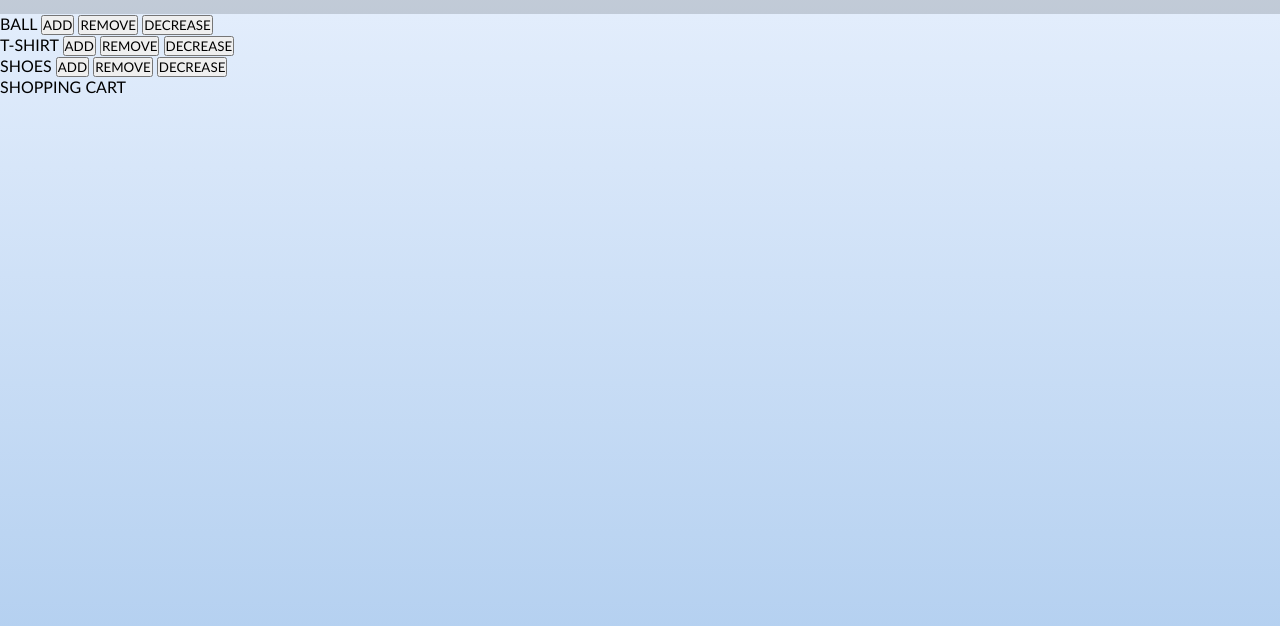
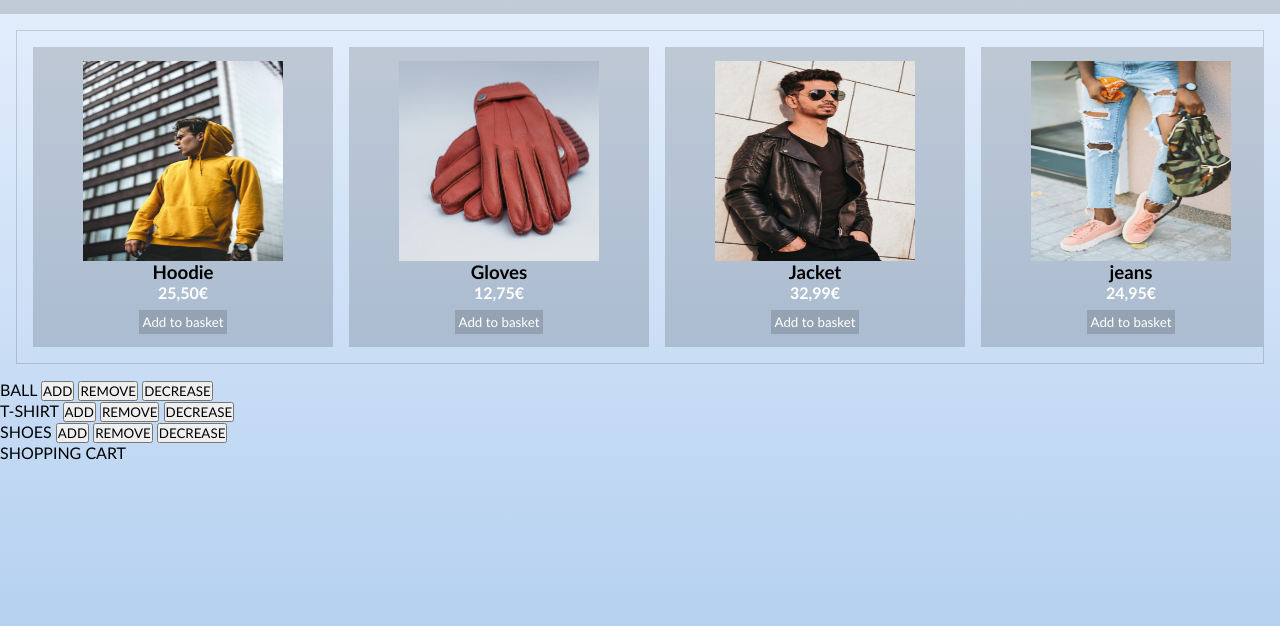
Before and after one commit to VicentBotellaFerragud/Shopping-Cart, a plain HTML site: page index.html in a window 1280 px wide. Shown: the part 50-676 px from the top of the page. Drawn offline with Linux system fonts and the light colour scheme.

Commit message:
some style added

```diff
--- a/index.html
+++ b/index.html
@@ -1,5 +1,6 @@
 <!DOCTYPE html>
 <html lang="en">
+
 <head>
   <meta charset="UTF-8" />
   <meta http-equiv="X-UA-Compatible" content="IE=edge" />
@@ -8,11 +9,82 @@
   <link rel="stylesheet" href="style.css">
   <script src="script.js"></script>
 </head>
+
 <body>
 
   <nav>
+
     <h1>Clothing Land</h1>
+
   </nav>
+
+  <div class="wrapper">
+
+    <div class="item">
+
+      <img src="img\hoodie.jpg">
+      <h3>Hoodie</h3>
+      <h4 class="price">25,50€</h4>
+      <button class="add-btn">Add to basket</button>
+
+    </div>
+
+    <div class="item">
+
+      <img src="img\gloves.jpg">
+      <h3>Gloves</h3>
+      <h4 class="price">12,75€</h4>
+      <button class="add-btn">Add to basket</button>
+
+    </div>
+
+    <div class="item">
+
+      <img src="img\jacket.jpg">
+      <h3>Jacket</h3>
+      <h4 class="price">32,99€</h4>
+      <button class="add-btn">Add to basket</button>
+
+    </div>
+
+    <div class="item">
+
+      <img src="img\jeans.jpg">
+      <h3>jeans</h3>
+      <h4 class="price">24,95€</h4>
+      <button class="add-btn">Add to basket</button>
+
+    </div>
+
+    <div class="item">
+
+      <img src="img\scarf.jpg">
+      <h3>Scarf</h3>
+      <h4 class="price">9,55€</h4>
+      <button class="add-btn">Add to basket</button>
+
+    </div>
+
+    <div class="item">
+
+      <img src="img\t-shirt.jpg">
+      <h3>T-shirt</h3>
+      <h4 class="price">15,25€</h4>
+      <button class="add-btn">Add to basket</button>
+
+    </div>
+
+    <div class="item">
+
+      <img src="img\trainers.jpg">
+      <h3>Trainers</h3>
+      <h4 class="price">44,95€</h4>
+      <button class="add-btn">Add to basket</button>
+
+    </div>
+
+  </div>
+
 
   <div>
     BALL
@@ -44,4 +116,5 @@
 
 
 </body>
+
 </html>
--- a/style.css
+++ b/style.css
@@ -1,3 +1,15 @@
+::-webkit-scrollbar {
+    width: 7.5px;
+}
+
+::-webkit-scrollbar-track {
+    background-color: transparent;
+}
+
+::-webkit-scrollbar-thumb {
+    box-shadow: inset 0 0 6px rgba(0, 0, 0, 0.3);
+}
+
 * {
     margin: 0;
     padding: 0;
@@ -17,3 +29,47 @@ nav {
     justify-content: center;
     align-items: center;
 }
+
+.wrapper {
+    margin: 16px;
+    padding: 8px;
+    border: .5px solid rgba(0, 0, 0, 0.15);
+    display: flex;
+    overflow-x: auto;
+}
+
+.item {
+    margin: 8px;
+    height: 300px;
+    min-width: 300px; /* "min-width" is crucial for "overflow-x: auto to work" */
+    background-color: rgba(0, 0, 0, 0.15);
+    text-align: center;
+    display: flex;
+    flex-direction: column;
+    align-items: center;
+    justify-content: center;
+}
+
+.item img {
+    height: 200px;
+    width: 200px;
+}
+
+.price {
+    color: white;
+}
+
+.add-btn {
+    margin-top: 8px;
+    padding: 4px;
+    background-color: rgba(0, 0, 0, 0.15);
+    border: 0;
+    color: white;
+    transition: 225ms ease-in-out;
+}
+
+.add-btn:hover {
+    cursor: pointer;
+    background-color: lightgreen;
+    letter-spacing: 2.5px;
+}
```
Also changed, not shown: img/gloves.jpg (added), img/hoodie.jpg (added), img/jacket.jpg (added), img/jeans.jpg (added), img/scarf.jpg (added), img/t-shirt.jpg (added), img/trainers.jpg (added). Lines whose indentation alone changed are shown as unchanged.
